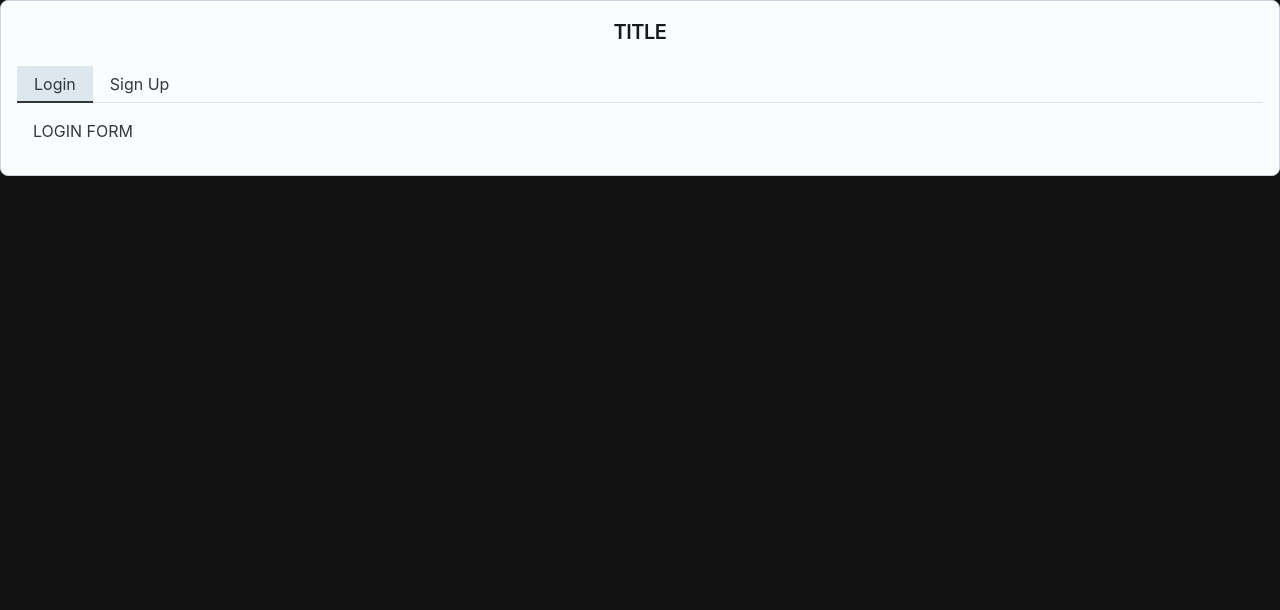
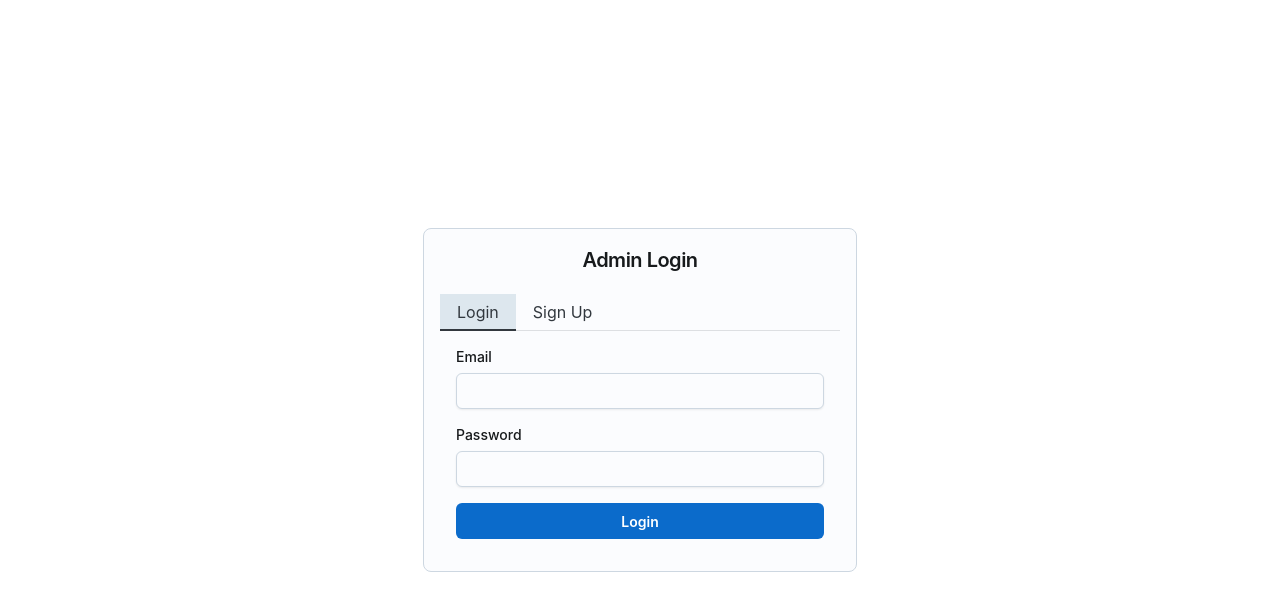
Before and after one commit to marcosTulli/patient-dashboard, a Next.js app: page /auth in a window 1280 px wide. Shown: the top 610 px of the page. Built offline with nearby package versions, Linux system fonts and the light colour scheme.

Commit message:
Create Basic UI

```diff
--- a/src/app/auth/page.tsx
+++ b/src/app/auth/page.tsx
@@ -2,23 +2,38 @@
 
 import {
   Box,
+  Button,
   Card,
   CardContent,
+  FormControl,
+  FormLabel,
+  Input,
   Typography,
   Tabs,
   TabList,
   Tab,
   TabPanel,
 } from '@mui/joy';
-
-import * as React from 'react';
+import { useState } from 'react';
 
 export default function AuthPage() {
-  const [mode, setMode] = React.useState<'login' | 'signup'>('login');
+  const [mode, setMode] = useState<'login' | 'signup'>('login');
 
   return (
-    <Box>
-      <Card>
+    <Box
+      minHeight="100vh"
+      display="flex"
+      alignItems="center"
+      justifyContent="center"
+      bgcolor="background.body"
+    >
+      <Card
+        variant="outlined"
+        sx={{
+          width: 400,
+          bgcolor: 'background.surface',
+        }}
+      >
         <CardContent>
           <Typography
             level="h4"
@@ -26,27 +41,46 @@ export default function AuthPage() {
             mb={2}
             textColor="text.primary"
           >
-            TITLE
+            {mode === 'login' ? 'Admin Login' : 'Create Account'}
           </Typography>
+
           <Tabs
             value={mode}
             onChange={(_, val) => setMode(val as 'login' | 'signup')}
           >
-            {/* TABS */}
             <TabList>
               <Tab value="login">Login</Tab>
               <Tab value="signup">Sign Up</Tab>
             </TabList>
-
-            {/* LOGIN */}
-
             <TabPanel value="login">
-              <form>LOGIN FORM</form>
+              <form>
+                <FormControl sx={{ mb: 2 }}>
+                  <FormLabel>Email</FormLabel>
+                  <Input type="email" required />
+                </FormControl>
+                <FormControl sx={{ mb: 2 }}>
+                  <FormLabel>Password</FormLabel>
+                  <Input type="password" required />
+                </FormControl>
+                <Button fullWidth>Login</Button>
+              </form>
             </TabPanel>
-
-            {/* SIGNUP */}
             <TabPanel value="signup">
-              <form>SIGN IN FORM</form>
+              <form>
+                <FormControl sx={{ mb: 2 }}>
+                  <FormLabel>Email</FormLabel>
+                  <Input type="email" required />
+                </FormControl>
+                <FormControl sx={{ mb: 2 }}>
+                  <FormLabel>Password</FormLabel>
+                  <Input type="password" required />
+                </FormControl>
+                <FormControl sx={{ mb: 2 }}>
+                  <FormLabel>Confirm Password</FormLabel>
+                  <Input type="password" required />
+                </FormControl>
+                <Button fullWidth>Create Account</Button>
+              </form>
             </TabPanel>
           </Tabs>
         </CardContent>
```
